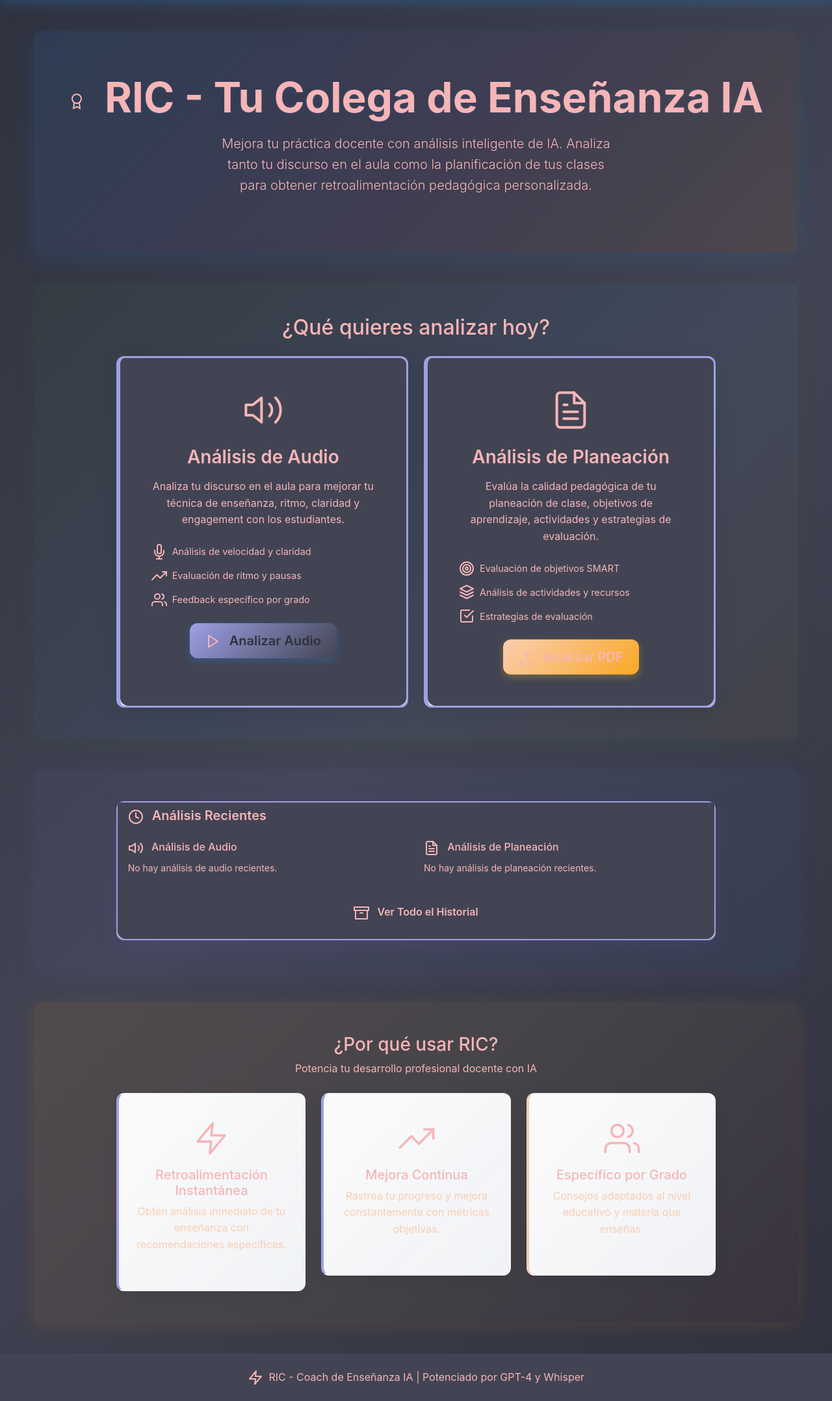
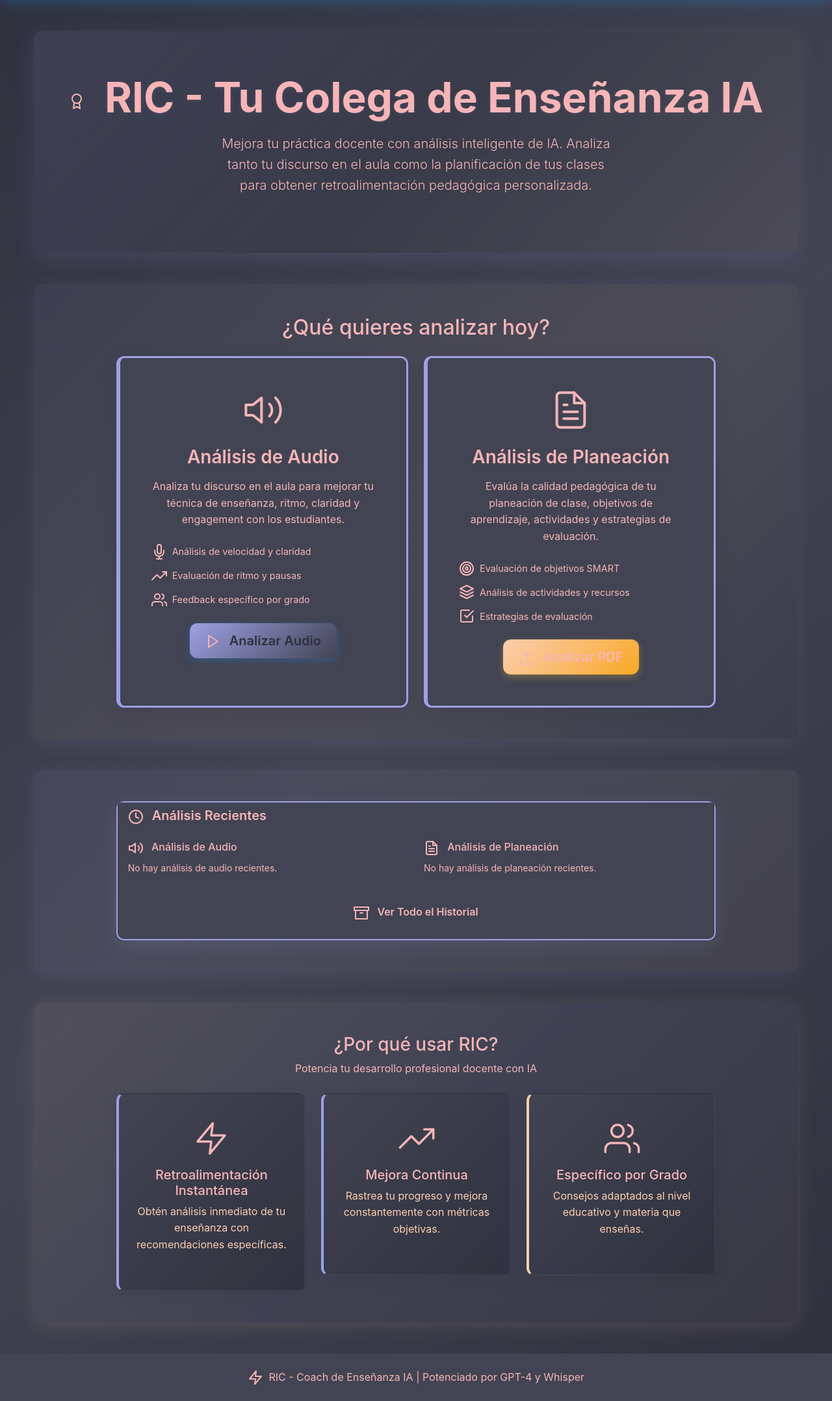
Before and after one commit to graceskyliz/RIC, a Flask app: page / in a window 1280 px wide. Shown: the part 64-2220 px from the top of the page at 65% size. Run offline with Flask 3, Linux system fonts and the light colour scheme.

Commit message:
Update the website's color scheme to enhance visual appeal
Apply new color palette across all HTML templates and CSS styles, including gradients and box-shadows, to refresh the site's appearance.

Replit-Commit-Author: Agent
Replit-Commit-Session-Id: 8cd1d535-1eee-442f-8d5e-06db59c161e7
Replit-Commit-Checkpoint-Type: intermediate_checkpoint
Replit-Commit-Screenshot-Url: https://storage.googleapis.com/screenshot-production-us-central1/e2a9a755-59da-4f87-847b-c12617da2946/8cd1d535-1eee-442f-8d5e-06db59c161e7/V33boel

```diff
--- a/templates/index.html
+++ b/templates/index.html
@@ -184,36 +184,36 @@
 <style>
 /* Colorful Sections */
 .hero-section-colorful {
-    background: linear-gradient(135deg, rgba(30, 136, 229, 0.12) 0%, rgba(126, 87, 194, 0.08) 50%, rgba(251, 140, 0, 0.06) 100%);
+    background: linear-gradient(135deg, rgba(157, 160, 229, 0.12) 0%, rgba(66, 68, 83, 0.08) 50%, rgba(251, 206, 177, 0.06) 100%);
     border-radius: var(--border-radius);
     padding: 4rem 2rem;
     margin-bottom: 3rem;
-    box-shadow: 0 8px 32px rgba(30, 136, 229, 0.15);
+    box-shadow: 0 8px 32px rgba(157, 160, 229, 0.15);
     backdrop-filter: blur(10px);
 }
 
 .analysis-options-section-colorful {
-    background: linear-gradient(135deg, rgba(46, 125, 50, 0.08) 0%, rgba(30, 136, 229, 0.06) 50%, rgba(251, 192, 45, 0.04) 100%);
+    background: linear-gradient(135deg, rgba(157, 160, 229, 0.08) 0%, rgba(251, 206, 177, 0.06) 50%, rgba(66, 68, 83, 0.04) 100%);
     border-radius: var(--border-radius);
     padding: 3rem 2rem;
     margin-bottom: 3rem;
-    box-shadow: 0 6px 28px rgba(46, 125, 50, 0.12);
+    box-shadow: 0 6px 28px rgba(157, 160, 229, 0.12);
 }
 
 .recent-analyses-section-colorful {
-    background: linear-gradient(135deg, rgba(126, 87, 194, 0.08) 0%, rgba(30, 136, 229, 0.06) 100%);
+    background: linear-gradient(135deg, rgba(157, 160, 229, 0.08) 0%, rgba(251, 206, 177, 0.06) 100%);
     border-radius: var(--border-radius);
     padding: 3rem 2rem;
     margin-bottom: 3rem;
-    box-shadow: 0 6px 28px rgba(126, 87, 194, 0.12);
+    box-shadow: 0 6px 28px rgba(157, 160, 229, 0.12);
 }
 
 .benefits-section-colorful {
-    background: linear-gradient(135deg, rgba(251, 140, 0, 0.08) 0%, rgba(251, 192, 45, 0.06) 50%, rgba(229, 57, 53, 0.04) 100%);
+    background: linear-gradient(135deg, rgba(251, 206, 177, 0.08) 0%, rgba(157, 160, 229, 0.06) 50%, rgba(246, 181, 183, 0.04) 100%);
     border-radius: var(--border-radius);
     padding: 3rem 2rem;
     margin-bottom: 2rem;
-    box-shadow: 0 6px 28px rgba(251, 140, 0, 0.12);
+    box-shadow: 0 6px 28px rgba(251, 206, 177, 0.12);
 }
 
 /* Enhanced Analysis Cards */
@@ -221,7 +221,7 @@
     cursor: pointer;
     transition: all 0.4s ease;
     border: 3px solid transparent;
-    background: linear-gradient(135deg, rgba(255, 255, 255, 0.98) 0%, rgba(250, 252, 255, 0.95) 100%);
+    background: linear-gradient(135deg, rgba(66, 68, 83, 0.98) 0%, rgba(47, 49, 62, 0.95) 100%);
     backdrop-filter: blur(10px);
     box-shadow: 0 8px 32px rgba(0, 0, 0, 0.08);
 }
@@ -284,15 +284,15 @@
 
 /* Recent Analyses Card */
 .recent-analyses-card {
-    background: linear-gradient(135deg, rgba(255, 255, 255, 0.98) 0%, rgba(245, 247, 250, 0.95) 100%);
+    background: linear-gradient(135deg, rgba(66, 68, 83, 0.98) 0%, rgba(47, 49, 62, 0.95) 100%);
     backdrop-filter: blur(10px);
-    border: 2px solid rgba(126, 87, 194, 0.1);
-    box-shadow: 0 8px 32px rgba(126, 87, 194, 0.15);
+    border: 2px solid rgba(157, 160, 229, 0.1);
+    box-shadow: 0 8px 32px rgba(157, 160, 229, 0.15);
 }
 
 .recent-analyses-header {
-    background: linear-gradient(135deg, var(--color-insight) 0%, rgba(126, 87, 194, 0.9) 100%);
-    color: white;
+    background: linear-gradient(135deg, var(--color-insight) 0%, rgba(157, 160, 229, 0.9) 100%);
+    color: #f6b5b7;
     border-bottom: none;
 }
 
@@ -301,7 +301,7 @@
     padding: 2.5rem 1.5rem;
     border-radius: var(--border-radius);
     transition: all 0.4s ease;
-    background: linear-gradient(135deg, rgba(255, 255, 255, 0.98) 0%, rgba(250, 252, 255, 0.95) 100%);
+    background: linear-gradient(135deg, rgba(66, 68, 83, 0.98) 0%, rgba(47, 49, 62, 0.95) 100%);
     border: 2px solid transparent;
     box-shadow: 0 6px 24px rgba(0, 0, 0, 0.06);
 }
@@ -352,7 +352,7 @@
 
 /* Enhanced Typography */
 .hero-section-colorful h1 {
-    text-shadow: 0 2px 8px rgba(30, 136, 229, 0.1);
+    text-shadow: 0 2px 8px rgba(157, 160, 229, 0.1);
 }
 
 .hero-section-colorful .lead {
```
Also changed, not shown: other parts of templates/index.html (+12 -12 lines).
